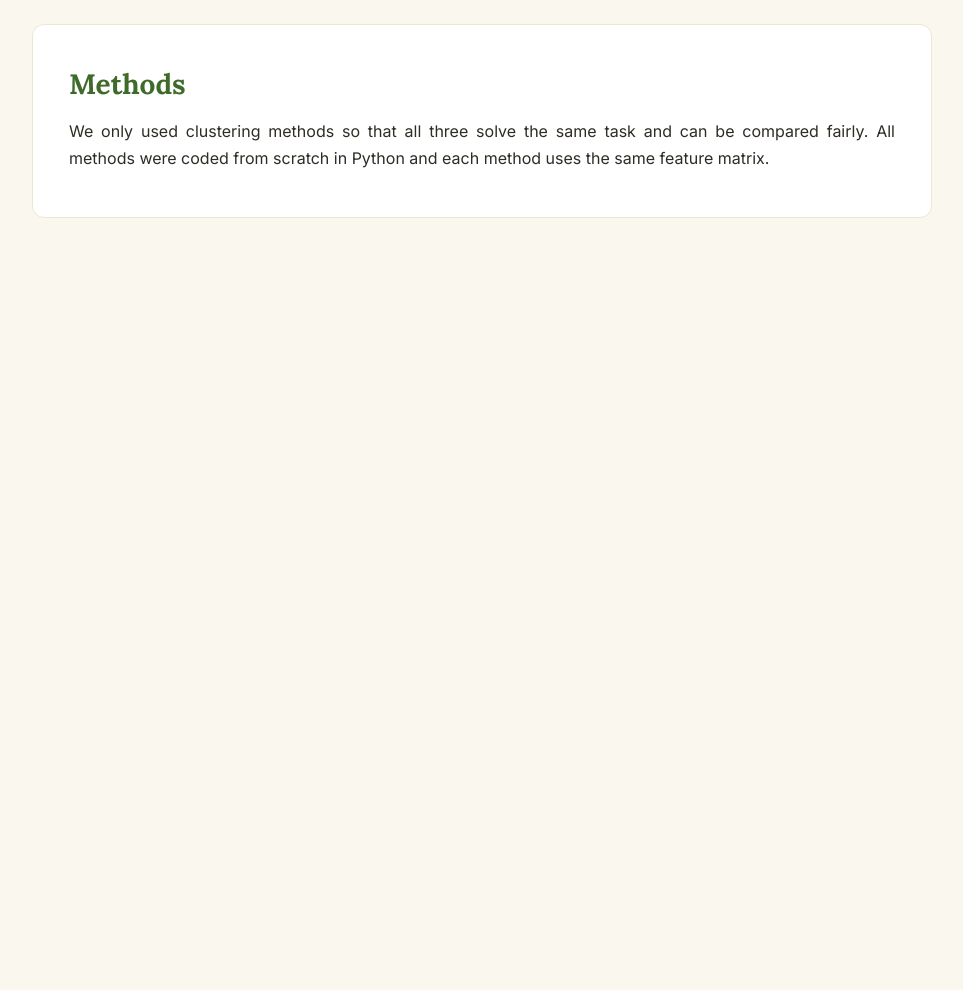
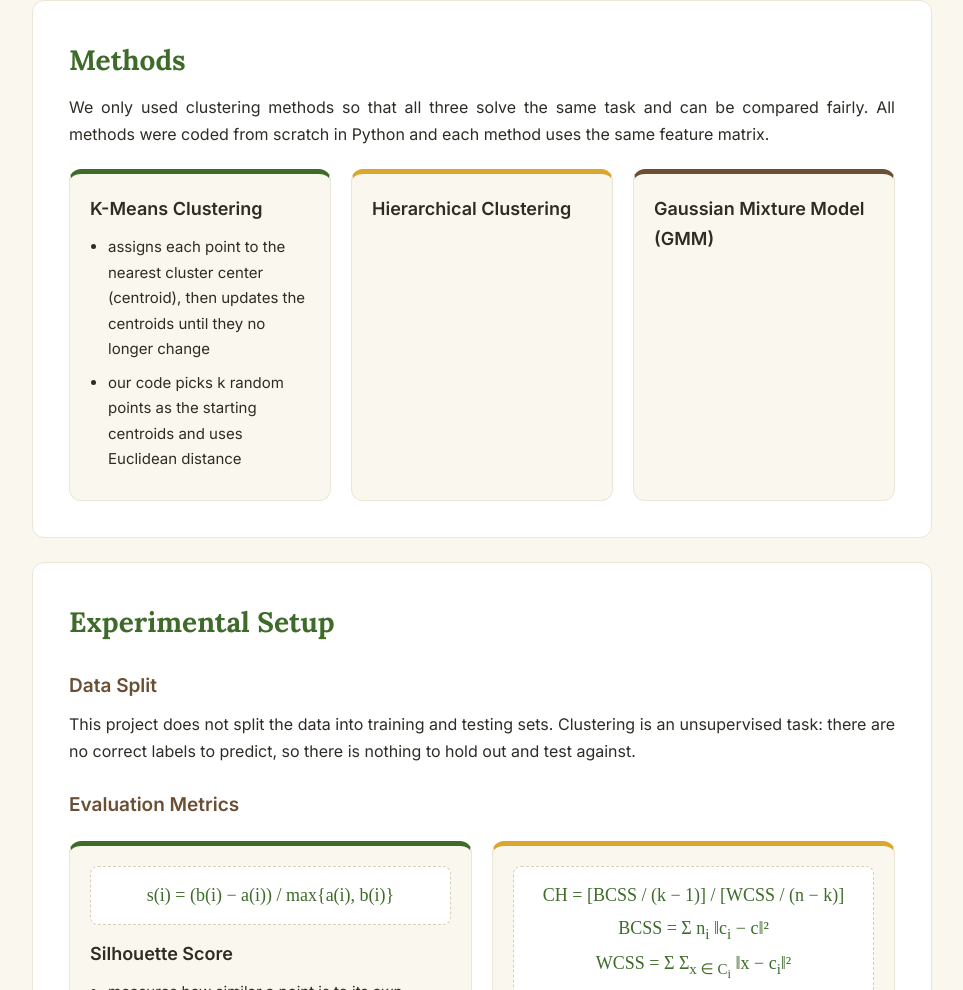
Before and after one commit to jagibudu/CMSC-170-PROJECT, a plain HTML site: page docs/index.html in a window 1280 px wide. Shown: the part 1810-2800 px from the top of the page, without its empty margins (158-1121 px from the left). Before the commit the page ends 2100 px from the top, so only its background shows below. Drawn offline with Linux system fonts and the light colour scheme.

Commit message:
update pages and fix hierarchical running twice

```diff
--- a/docs/index.css
+++ b/docs/index.css
@@ -1,4 +1,3 @@
-
 body {
   font-family: 'Inter', sans-serif;
   margin: 0;
@@ -62,15 +61,7 @@ html {
     .titlecard h1 {
         font-size: 36px;
         line-height: 1.3;
-        margin: 0;
-    }
-
-    .divider {
-        width: 60px;
-        height: 4px;
-        background-color: #d9a62e;
-        border-radius: 2px;
-        margin: 20px auto;
+        margin: 0 0 20px 0;
     }
 
     .titlecard p {
@@ -108,3 +99,70 @@ html {
         margin-bottom: 6px;
     }
 /*End of Dataset section*/
+
+/*Methods and Evaluation Metrics cards*/
+    .methodcontainer {
+        display: grid;
+        grid-template-columns: repeat(3, 1fr);
+        gap: 20px;
+        margin-top: 20px;
+    }
+
+    /*for rows with only two cards*/
+    .twocolumn {
+        grid-template-columns: repeat(2, 1fr);
+    }
+
+    .methodinfo {
+        background-color: #faf7ef;
+        border: 1px solid #ece6d6;
+        border-top: 5px solid #3f6b2a;
+        border-radius: 12px;
+        padding: 20px;
+    }
+
+    .hierarchical {
+        border-top-color: #d9a62e;
+    }
+
+    .gmm {
+        border-top-color: #6b4f34;
+    }
+
+    .methodinfo h3 {
+        color: #2f2c25;
+        font-size: 18px;
+        margin: 0 0 10px 0;
+    }
+
+    .methodinfo ul {
+        margin: 0;
+        padding-left: 18px;
+    }
+
+    .methodinfo li {
+        font-size: 15px;
+        margin-bottom: 8px;
+    }
+
+    /*formula box at the top of a card*/
+    .formula {
+        background-color: white;
+        border: 1px dashed #d8cfb8;
+        border-radius: 8px;
+        padding: 12px;
+        margin-bottom: 14px;
+        text-align: center;
+        font-family: 'Cambria Math', 'Times New Roman', serif;
+        font-size: 18px;
+        line-height: 1.8;
+        color: #3f6b2a;
+    }
+
+    /*stack the cards on small screens*/
+    @media (max-width: 800px) {
+        .methodcontainer {
+            grid-template-columns: 1fr;
+        }
+    }
+/*End of Methods and Evaluation Metrics cards*/
--- a/docs/index.html
+++ b/docs/index.html
@@ -30,7 +30,7 @@
 
         <h3>Problem Statement</h3>
         <p>Palay and corn are grown in almost every province in the Philippines, but the amount each province produces varies
-            a lot. Some provinces produce more palay while some provinces produce more corn. In this project, we aim to group
+            a lot. Some provinces produce more palay while others produce more corn. In this project, we aim to group
             Philippine provinces to discover the natural groupings of Philippine provinces based on their palay and corn production.
         </p>
 
@@ -75,7 +75,70 @@
         <p>We only used clustering methods so that all three solve the same task and can be compared fairly.
             All methods were coded from scratch in Python and each method uses the same feature matrix.
         </p>
+         <div class="methodcontainer">
+            <div class="methodinfo kmeans">
+                <h3>K-Means Clustering</h3>
+                <ul>
+                    <li>assigns each point to the nearest cluster center (centroid), then updates the centroids until they no longer change</li>
+                    <li>our code picks k random points as the starting centroids and uses Euclidean distance</li>
+                </ul>
+            </div>
+            <div class="methodinfo hierarchical">
+                <h3>Hierarchical Clustering</h3>
+                <ul>
 
+                </ul>
+            </div>
+
+            <div class="methodinfo gmm">
+                <h3>Gaussian Mixture Model (GMM)</h3>
+                <ul>
+
+                </ul>
+            </div>
+        </div>
+    </section>
+
+    <!-- Experimental setup section -->
+    <section class="card">
+        <h2>Experimental Setup</h2>
+
+        <h3>Data Split</h3>
+        <p>This project does not split the data into training and testing sets.
+            Clustering is an unsupervised task: there are no correct labels to predict,
+            so there is nothing to hold out and test against.
+        </p>
+
+        <h3>Evaluation Metrics</h3>
+        <div class="methodcontainer twocolumn">
+            <div class="methodinfo">
+                <div class="formula">s(i) = (b(i) &minus; a(i)) / max{a(i), b(i)}</div>
+                <h3>Silhouette Score</h3>
+                <ul>
+                    <li>measures how similar a point is to its own cluster compared to other clusters</li>
+                    <li>a(i) is the mean distance from point i to all other points in its cluster, and b(i) is the smallest mean distance from i to the points of any other cluster</li>
+                    <li>ranges from -1 to 1, higher is better, the overall score is the mean s(i) of all points, and it is used to choose k</li>
+                </ul>
+            </div>
+
+            <div class="methodinfo hierarchical">
+                <div class="formula">
+                    CH = [BCSS / (k &minus; 1)] / [WCSS / (n &minus; k)]<br>
+                    BCSS = &Sigma; n<sub>i</sub> &#8214;c<sub>i</sub> &minus; c&#8214;&sup2;<br>
+                    WCSS = &Sigma; &Sigma;<sub>x &isin; C<sub>i</sub></sub> &#8214;x &minus; c<sub>i</sub>&#8214;&sup2;
+                </div>
+                <h3>Calinski-Harabasz Index</h3>
+                <ul>
+                    <li>measures the ratio of how spread out the clusters are from each other to how spread out the points are within each cluster</li>
+                    <li>BCSS (between cluster sum of squares) is the weighted sum of squared distances between each cluster centroid c<sub>i</sub> and the overall centroid c, where n<sub>i</sub> is the cluster's size, and WCSS (within cluster sum of squares) is the sum of squared distances between each point and its cluster centroid</li>
+                    <li>n is the number of points and k is the number of clusters, higher is better, and it is used to compare the methods</li>
+                </ul>
+            </div>
+        </div>
+
+        <h3>Hyperparameters</h3>
+        <p>k = 3 for the two methods</p>
+    </section>
 
     </div>
 </body>
```
Also changed, not shown: 1 other file.
